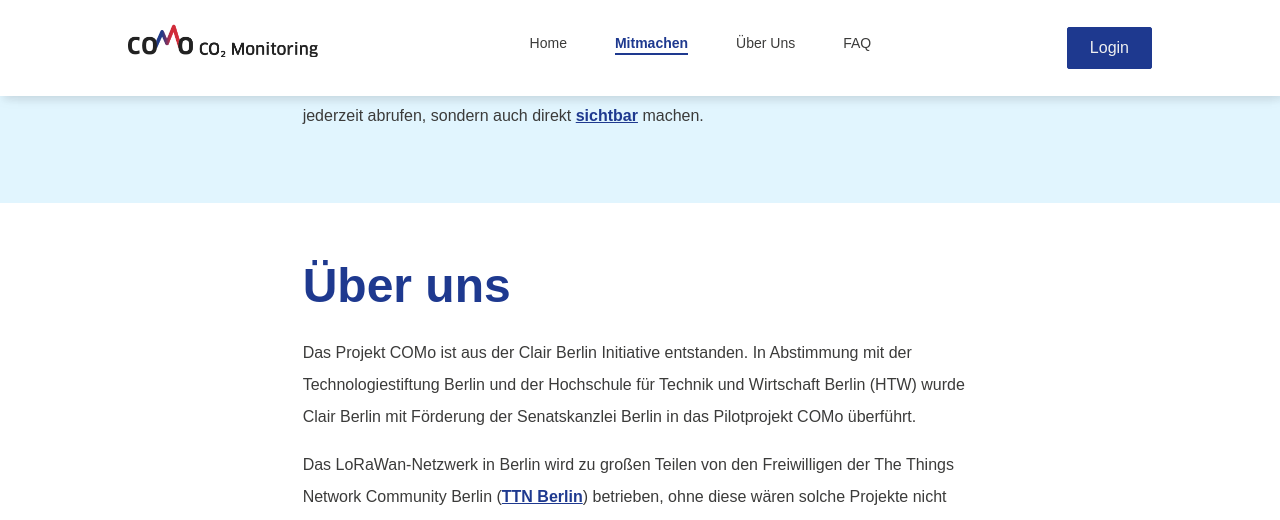
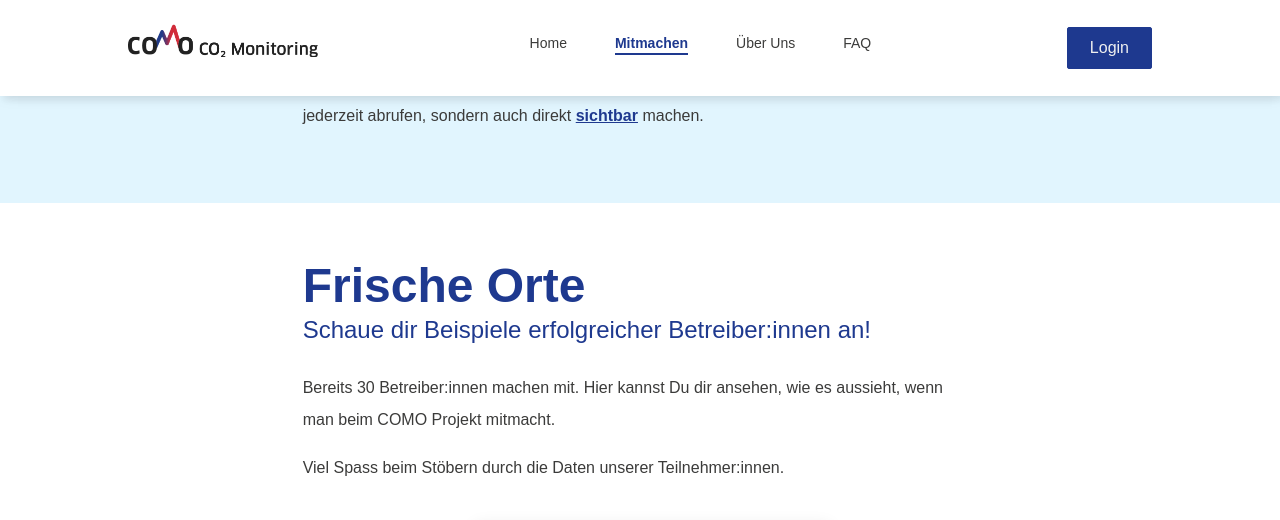
Before and after one commit to ZenVega/como-website, a Jekyll site: the page built from index.html, in a window 1280 px wide and 1400 px high, scrolled down 1988 px. Shown: the top 520 px of the window. Built offline with Jekyll 4.4.1, drawn with Linux system fonts in a browser that asks for light colours; some web fonts are replaced; comment, search, counter and statistics services are not loaded; grey boxes are pictures that could not be loaded.

Commit message:
feat: integrate COMo widget

```diff
--- a/_data/home.yaml
+++ b/_data/home.yaml
@@ -15,6 +15,11 @@
   subheader: Hinhängen und fertig.
   p1: Unsere [Sensoren](faq.html#h2-welcher-sensor-kommt-zum-einsatz) werden dir kostenlos und bereits einsatzfähig zugestellt. Alles was du machen musst, ist einen geeigneten [Platz](faq.html#h2-wie-sollte-der-sensor-am-besten-platziert-werden) für deinen Sensor zu finden und ihn dort aufzuhängen.
   p2: Die Sensoren können dank der LoRaWan-Technik komplett selbstständig Messdaten erfassen und übermitteln. Über unser Webportal kannst du dann als Betreiber:in deine Daten nicht nur jederzeit abrufen, sondern auch direkt [sichtbar](faq.html#h2-warum-sollte-die-co-sub-2-sub-konzentration-in-innenräumen-gemessen-werden) machen.
+orte:
+  header: Frische Orte
+  subheader: Schaue dir Beispiele erfolgreicher Betreiber:innen an!
+  p1: Bereits 30 Betreiber:innen machen mit. Hier kannst Du dir ansehen, wie es aussieht, wenn man beim COMO Projekt mitmacht.
+  p2: Viel Spass beim Stöbern durch die Daten unserer Teilnehmer:innen.
 ueber:
   header: Über uns
   p1: Das Projekt COMo ist aus der Clair Berlin Initiative entstanden. In Abstimmung mit der Technologiestiftung Berlin und der Hochschule für Technik und Wirtschaft Berlin (HTW) wurde Clair Berlin mit Förderung der Senatskanzlei Berlin in das Pilotprojekt COMo überführt.
--- a/_sass/index.scss
+++ b/_sass/index.scss
@@ -80,7 +80,49 @@
   margin-top: 72px;
 }
 
-main p a,.body-link, .accordion-body a{
+.site-card {
+  display: flex;
+  width: 224px;
+  //   height: 96px;
+  padding: 20px 21px;
+  margin-bottom: 12px;
+
+  background: #ffffff;
+  box-shadow: 0px 0px 2px rgba(0, 0, 0, 0.16), 0px 0px 16px rgba(0, 0, 0, 0.08);
+  border-radius: 8px;
+}
+
+.site-logo {
+  margin-right: 24px;
+}
+
+.site-name {
   font-weight: 700;
-    color: #1E398F;
+  font-size: 18px;
+  line-height: 24px;
+  color: #1e398f;
+  margin-bottom: 6px;
 }
+
+.site-sensors {
+  font-weight: 500;
+  font-size: 12px;
+  line-height: 16px;
+  letter-spacing: 0.01em;
+  color: #626aaf;
+}
+
+.widget {
+  background: #ffffff;
+  box-shadow: 0px 0px 2px rgba(0, 0, 0, 0.16), 0px 0px 16px rgba(0, 0, 0, 0.08);
+  border-radius: 8px;
+  height: 100%;
+  overflow: hidden;
+}
+
+main p a,
+.body-link,
+.accordion-body a {
+  font-weight: 700;
+  color: #1e398f;
+}
--- a/index.html
+++ b/index.html
@@ -2,19 +2,16 @@
 layout: default
 title: Home
 ---
+
 <div id="home"></div>
 
 <div class="container-xl p-0">
   <div id="hero-background"></div>
   <div id="hero-content">
     <h2>{{ site.data.home.hero.header }}</h2>
-        <div class="subheader">
-            {{ site.data.home.hero.subheader }}
-        </div>
+    <div class="subheader">{{ site.data.home.hero.subheader }}</div>
     <div class="row">
-            <div class="col">
-                {{ site.data.home.hero.p1 }}
-            </div>
+      <div class="col">{{ site.data.home.hero.p1 }}</div>
     </div>
     <a class="btn btn-primary" href="https://form.typeform.com/to/nHVXsVmP">
       {{ site.data.home.hero.button.text }}
@@ -26,9 +23,7 @@
   <div class="row">
     <div class="col-12 col-lg-8 offset-lg-2">
       <h2 id="mitmachen">{{ site.data.home.mitmachen.header }}</h2>
-            <div class="subheader">
-                {{ site.data.home.mitmachen.subheader }}
-            </div>
+      <div class="subheader">{{ site.data.home.mitmachen.subheader }}</div>
     </div>
   </div>
   <div class="row">
@@ -37,10 +32,19 @@
     </div>
   </div>
   <div class="d-flex justify-content-center align-items-center">
-        <img class="img-fluid img-info d-none d-sm-block" src="assets/img/schematischer-ablauf.png" width="743"
-            alt="Schematischer Ablauf">
-        <img id="schematischer-ablauf-vertikal" class="img-fluid img-info d-block d-sm-none"
-            src="assets/img/schematischer-ablauf-vertikal.png" width="196" alt="Schematischer Ablauf">
+    <img
+      class="img-fluid img-info d-none d-sm-block"
+      src="assets/img/schematischer-ablauf.png"
+      width="743"
+      alt="Schematischer Ablauf"
+    />
+    <img
+      id="schematischer-ablauf-vertikal"
+      class="img-fluid img-info d-block d-sm-none"
+      src="assets/img/schematischer-ablauf-vertikal.png"
+      width="196"
+      alt="Schematischer Ablauf"
+    />
   </div>
   <div class="row">
     <div class="col-12 col-lg-8 offset-lg-2">
@@ -54,9 +58,7 @@
     <div class="row">
       <div class="col-12 col-lg-8 offset-lg-2">
         <h2>{{ site.data.home.aufbau.header }}</h2>
-                <div class="subheader">
-                    {{ site.data.home.aufbau.subheader }}
-                </div>
+        <div class="subheader">{{ site.data.home.aufbau.subheader }}</div>
       </div>
     </div>
     <div class="row">
@@ -65,15 +67,72 @@
       </div>
     </div>
     <div class="d-flex justify-content-center align-items-center">
-            <img class="img-fluid img-info d-none d-sm-block" src="assets/img/infografik-aufbau.png" width="743"
-                alt="Schematischer Ablauf">
-            <img id="infografik-aufbau-vertikal" class="img-fluid img-info d-block d-sm-none"
-                src="assets/img/infografik-aufbau-vertikal.png" width="174" alt="Schematischer Ablauf">
+      <img
+        class="img-fluid img-info d-none d-sm-block"
+        src="assets/img/infografik-aufbau.png"
+        width="743"
+        alt="Schematischer Ablauf"
+      />
+      <img
+        id="infografik-aufbau-vertikal"
+        class="img-fluid img-info d-block d-sm-none"
+        src="assets/img/infografik-aufbau-vertikal.png"
+        width="174"
+        alt="Schematischer Ablauf"
+      />
     </div>
     <div class="row">
       <div class="col-12 col-lg-8 offset-lg-2">
         {{ site.data.home.aufbau.p2 | markdownify }}
       </div>
+    </div>
+  </div>
+</div>
+
+<div id="container-orte" class="container container-section">
+  <div class="row">
+    <div class="col-12 col-lg-8 offset-lg-2">
+      <h2 id="ueber-uns">{{ site.data.home.orte.header }}</h2>
+      <div class="subheader">{{ site.data.home.orte.subheader }}</div>
+    </div>
+  </div>
+  <div class="row">
+    <div class="col-12 col-lg-8 offset-lg-2">
+      {{ site.data.home.orte.p1 | markdownify }}
+    </div>
+  </div>
+  <div class="row">
+    <div class="col-12 col-lg-8 offset-lg-2">
+      {{ site.data.home.orte.p2 | markdownify }}
+    </div>
+  </div>
+
+  <div class="d-flex justify-content-center gap-4 margin mt-4">
+    <div>
+      {% for site in site.data.sites %}
+      <div class="site-card">
+        <div class="site-logo">
+          <img
+            class=""
+            src="assets/img/sites/{{ site.svg }}"
+            width="36px"
+            height="36px"
+          />
+        </div>
+        <div class="">
+          <div class="site-name">{{ site.name }}</div>
+          <div class="site-sensors">{{ site.sensors }}</div>
+        </div>
+      </div>
+      {% endfor %}
+    </div>
+    <div class="widget">
+      <iframe
+        class=""
+        src="http://localhost:3002/embed/1/"
+        width="359px"
+        height="620px"
+      ></iframe>
     </div>
   </div>
 </div>
@@ -97,11 +156,13 @@
   {% for member in site.data.home.ueber.members %}
   <div class="row row-member">
     <div class="col-12 col-lg-3 offset-lg-2">
-            <img class="pb-3 pb-lg-0" src="assets/img/{{ member.logo }}" width="{{ member.width }}">
+      <img
+        class="pb-3 pb-lg-0"
+        src="assets/img/{{ member.logo }}"
+        width="{{ member.width }}"
+      />
     </div>
-        <div class="col-12 col-lg-5">
-            {{ member.text | markdownify }}
-        </div>
+    <div class="col-12 col-lg-5">{{ member.text | markdownify }}</div>
   </div>
   {% endfor %}
 </div>
```
Also changed, not shown: Gemfile.lock, 4 other files. Lines whose indentation alone changed are shown as unchanged.
